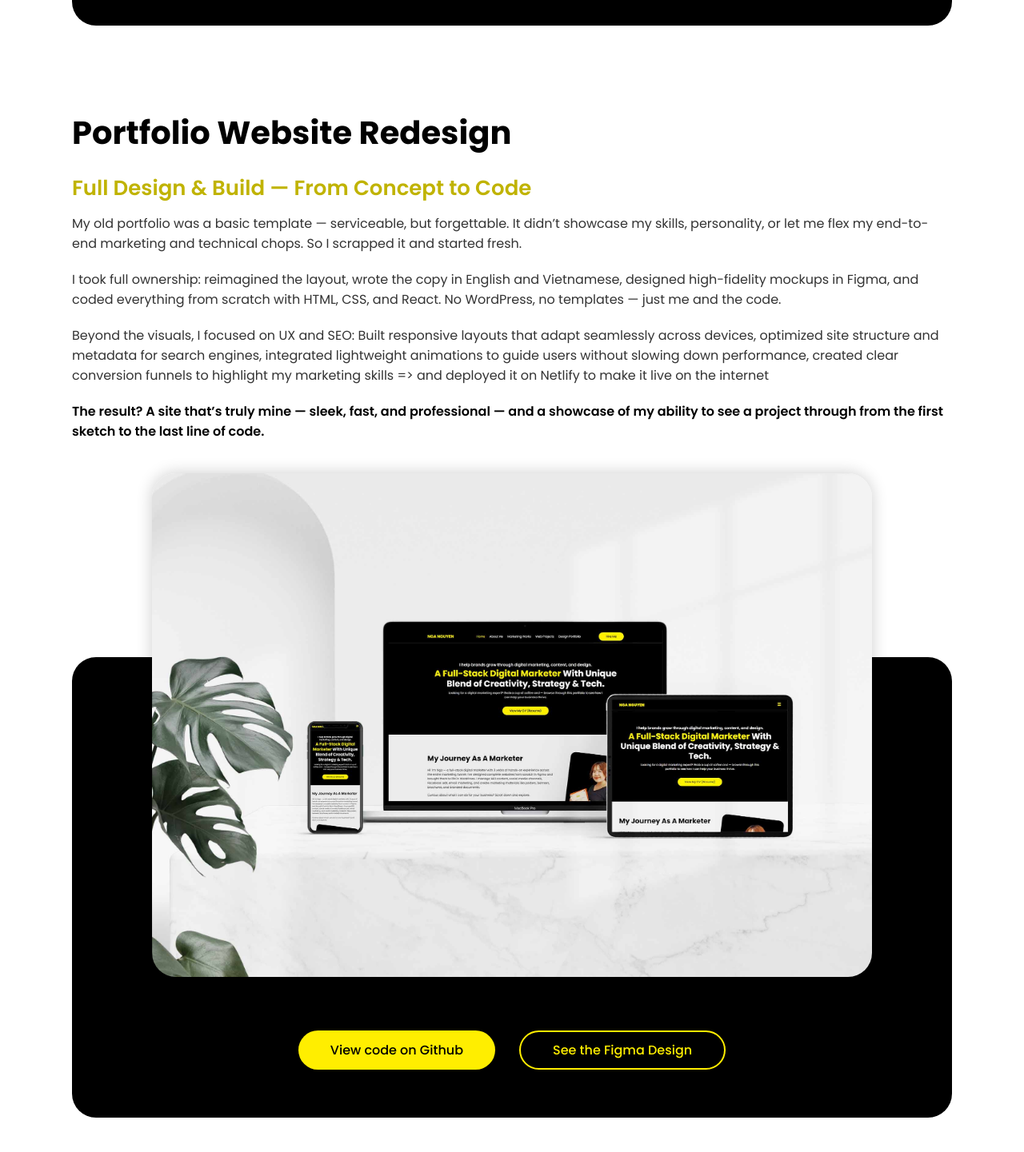
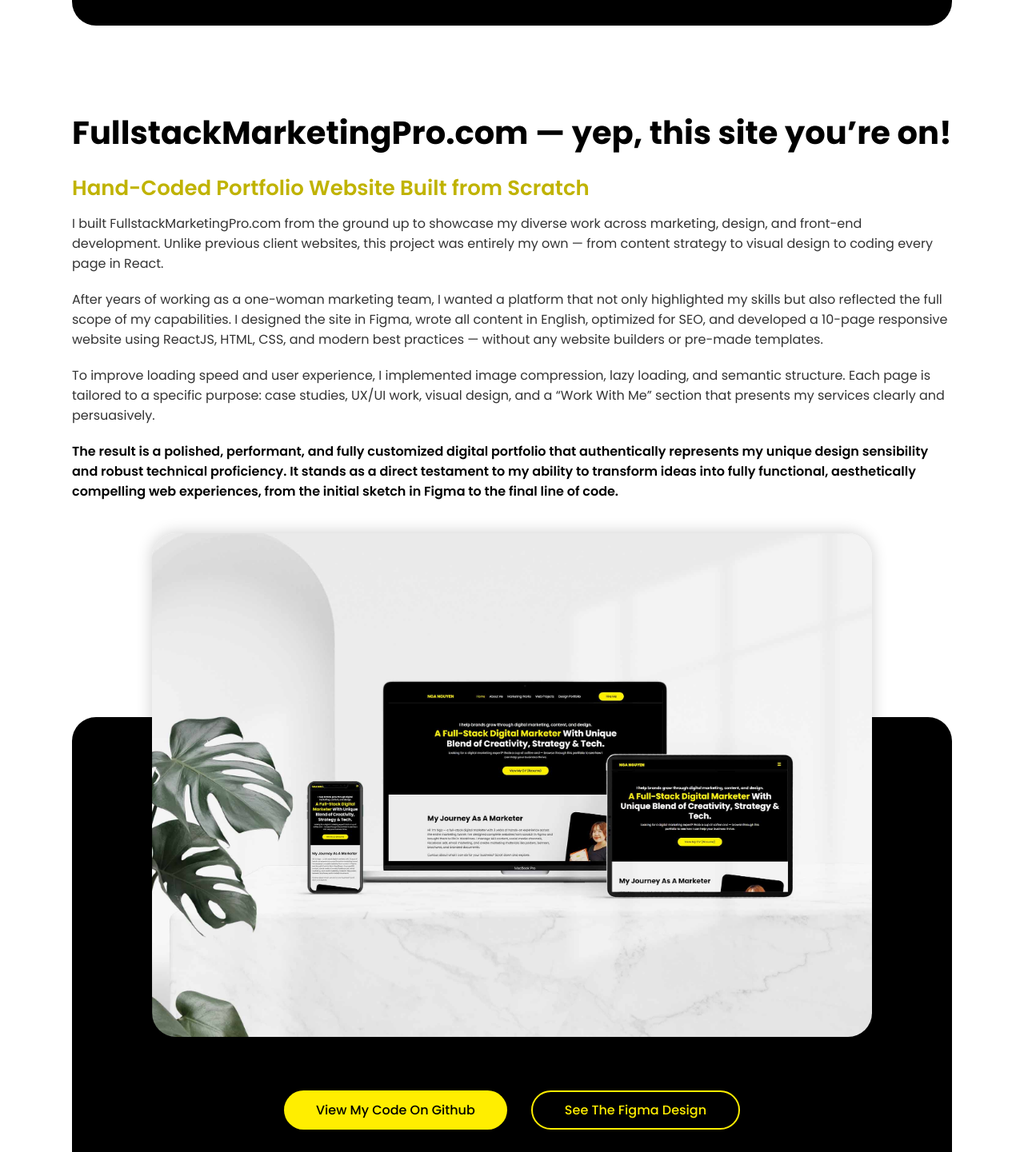
Before and after one commit to claranguyen2610/full-stack-marketing-pro, a React (Create React App) app: page /uxui-project-portfolio in a window 1280 px wide. Shown: the part 4067-5508 px from the top of the page at 80% size. Built offline with nearby package versions, Linux system fonts and the light colour scheme.

Commit message:
My website project content update

```diff
--- a/src/pages/3-marketingWorks/components/0-marketingworkshero/MarketingWorksHero.js
+++ b/src/pages/3-marketingWorks/components/0-marketingworkshero/MarketingWorksHero.js
@@ -9,6 +9,10 @@ const MarketingWorksHero = () => {
           What <span className="highlight-text"> Marketing Works </span>Are
           Included on This Page?
         </h1>
+        <p className="white-text">
+          Click the buttons below to quickly browse or jump straight to the
+          marketing project you're most interested in.
+        </p>
 
         <div className="marketing-works-btns">
           <div className="marketing-works-navigation flex-center">
--- a/src/pages/data.js
+++ b/src/pages/data.js
@@ -55,21 +55,21 @@ export const webProjects = [
   },
   {
     id: 0,
-    h2: 'Portfolio Website Redesign',
-    h4: 'Full Design & Build — From Concept to Code',
+    h2: 'FullstackMarketingPro.com — yep, this site you’re on!',
+    h4: 'Hand-Coded Portfolio Website Built from Scratch',
     description: [
-      'My old portfolio was a basic template — serviceable, but forgettable. It didn’t showcase my skills, personality, or let me flex my end-to-end marketing and technical chops. So I scrapped it and started fresh.',
-      'I took full ownership: reimagined the layout, wrote the copy in English and Vietnamese, designed high-fidelity mockups in Figma, and coded everything from scratch with HTML, CSS, and React. No WordPress, no templates — just me and the code.',
-      'Beyond the visuals, I focused on UX and SEO: Built responsive layouts that adapt seamlessly across devices, optimized site structure and metadata for search engines, integrated lightweight animations to guide users without slowing down performance, created clear conversion funnels to highlight my marketing skills => and deployed it on Netlify to make it live on the internet'
+      'I built FullstackMarketingPro.com from the ground up to showcase my diverse work across marketing, design, and front-end development. Unlike previous client websites, this project was entirely my own — from content strategy to visual design to coding every page in React.',
+      'After years of working as a one-woman marketing team, I wanted a platform that not only highlighted my skills but also reflected the full scope of my capabilities. I designed the site in Figma, wrote all content in English, optimized for SEO, and developed a 10-page responsive website using ReactJS, HTML, CSS, and modern best practices — without any website builders or pre-made templates.',
+      'To improve loading speed and user experience, I implemented image compression, lazy loading, and semantic structure. Each page is tailored to a specific purpose: case studies, UX/UI work, visual design, and a “Work With Me” section that presents my services clearly and persuasively.'
     ],
     result:
-      'The result? A site that’s truly mine — sleek, fast, and professional — and a showcase of my ability to see a project through from the first sketch to the last line of code.',
+      'The result is a polished, performant, and fully customized digital portfolio that authentically represents my unique design sensibility and robust technical proficiency. It stands as a direct testament to my ability to transform ideas into fully functional, aesthetically compelling web experiences, from the initial sketch in Figma to the final line of code.',
     image: MyPortProject,
     webURL:
       'https://www.figma.com/design/H4LsuI1KFG5hxPPWpiyEXM/Full-stack-marketing-portfolio?m=auto&t=EShWVmBWWNoZkGE8-1',
     projectURL: 'https://github.com/claranguyen2610/full-stack-marketing-pro',
-    btn1: 'View code on Github',
-    btn2: 'See the Figma Design'
+    btn1: 'View My Code On Github',
+    btn2: 'See The Figma Design'
   }
 ];
 
```
